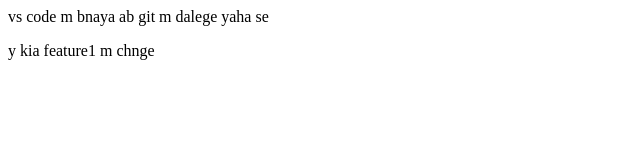
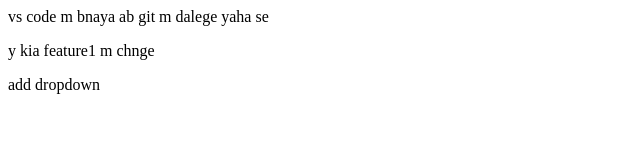
Before and after one commit to deepikakhatri/localrepo, a plain HTML site: page localrepo/index.html in a window 1280 px wide. Shown: the whole page, without its empty margins (0-640 px from the left). Drawn offline with Linux system fonts and the light colour scheme.

```diff
--- a/localrepo/index.html
+++ b/localrepo/index.html
@@ -1,2 +1,3 @@
 <p>vs code m bnaya ab git m dalege yaha se </p>
 <p>y kia feature1 m chnge </p>
+<p>add dropdown</p>
```
